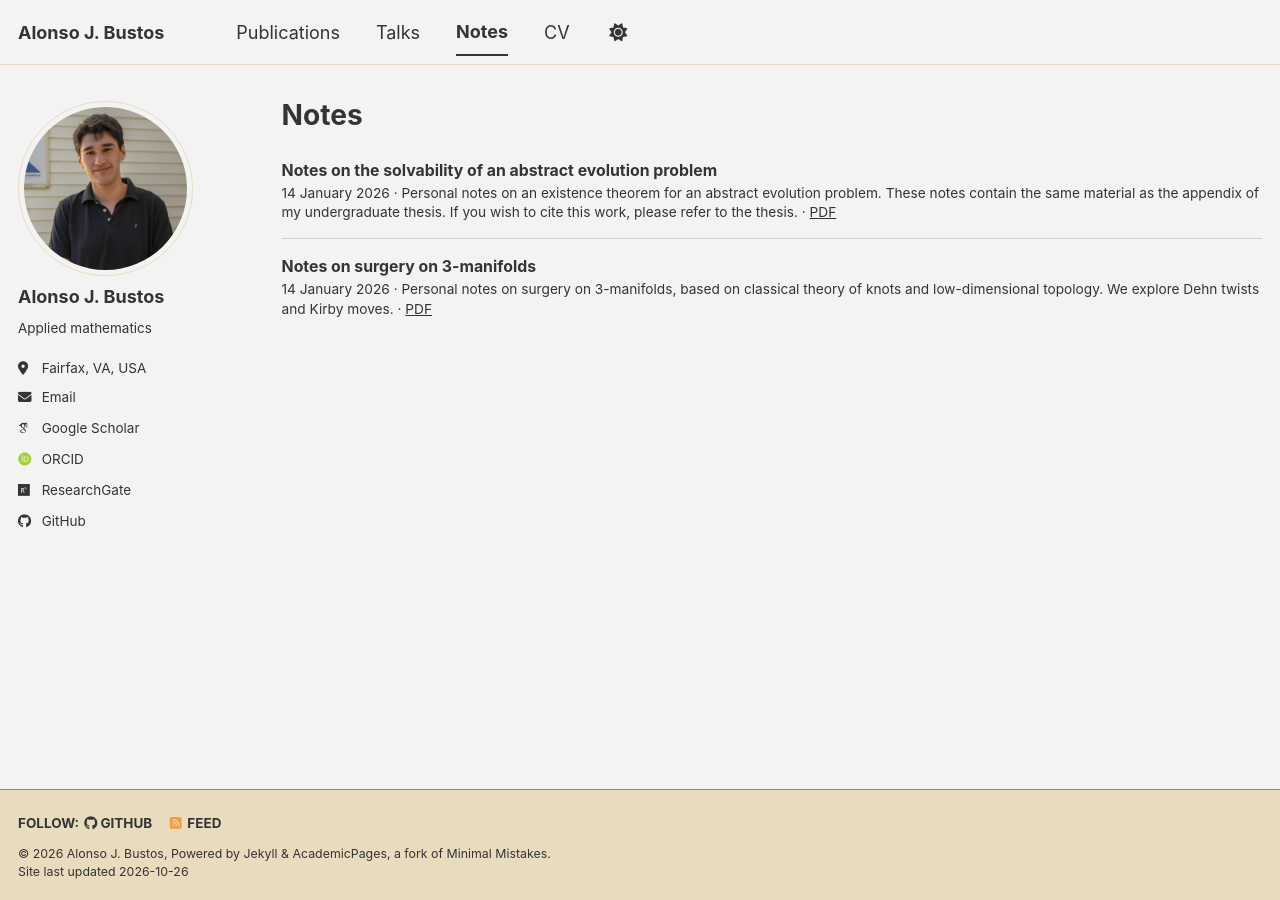
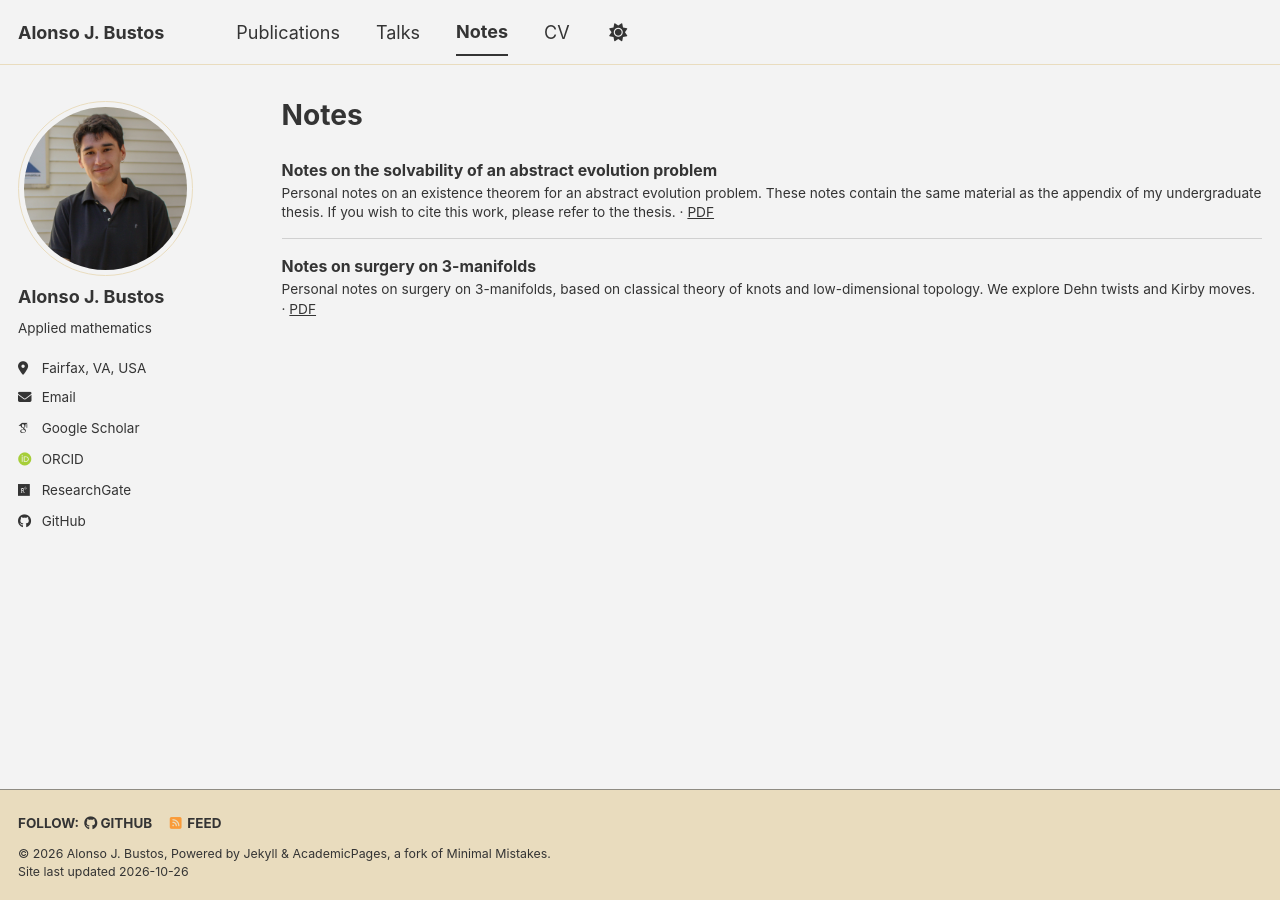
Before and after one commit to alonsojbustos/alonsojbustos.github.io, a Jekyll site: the page built from _pages/notes.md, in a window 1280 px wide. Built offline with Jekyll 4.4.1, drawn with Linux system fonts in a browser that asks for light colours; some web fonts are replaced; a script bundle is joined from its source files by our own code; library files that are not in the unit come from our copies.

Commit message:
Update notes.md

```diff
--- a/_pages/notes.md
+++ b/_pages/notes.md
@@ -10,10 +10,10 @@ author_profile: true
 
 ### [Notes on the solvability of an abstract evolution problem]({{ '/files/Showalter Theorem.pdf' | relative_url }})
 
-14 January 2026 · Personal notes on an existence theorem for an abstract evolution problem. These notes contain the same material as the appendix of my undergraduate thesis. If you wish to cite this work, please refer to the thesis. · [PDF]({{ '/files/Showalter Theorem.pdf' | relative_url }})
+Personal notes on an existence theorem for an abstract evolution problem. These notes contain the same material as the appendix of my undergraduate thesis. If you wish to cite this work, please refer to the thesis. · [PDF]({{ '/files/Showalter Theorem.pdf' | relative_url }})
 
 ### [Notes on surgery on 3-manifolds]({{ '/files/Surgery on 3-manifolds.pdf' | relative_url }})
 
-14 January 2026 · Personal notes on surgery on 3-manifolds, based on classical theory of knots and low-dimensional topology. We explore Dehn twists and Kirby moves. · [PDF]({{ '/files/Surgery on 3-manifolds.pdf' | relative_url }})
+Personal notes on surgery on 3-manifolds, based on classical theory of knots and low-dimensional topology. We explore Dehn twists and Kirby moves. · [PDF]({{ '/files/Surgery on 3-manifolds.pdf' | relative_url }})
 
 </div>
```
